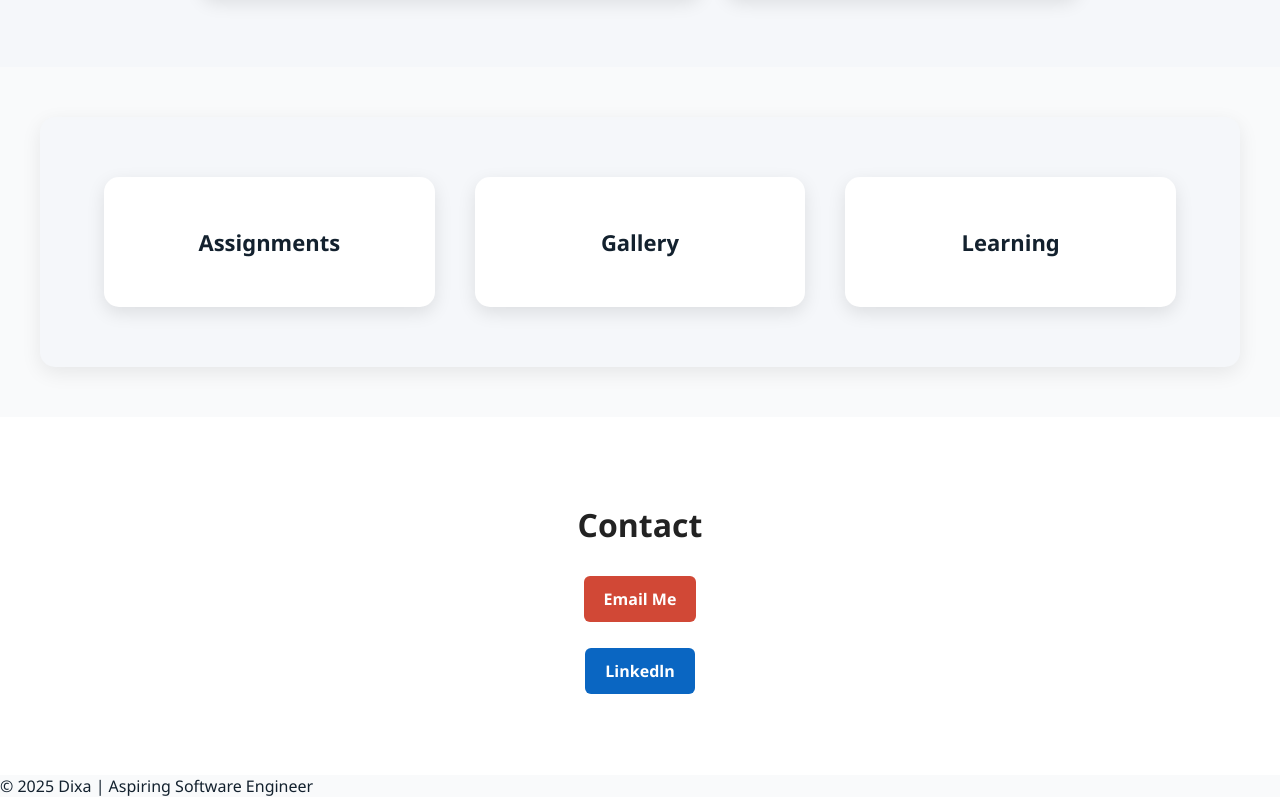
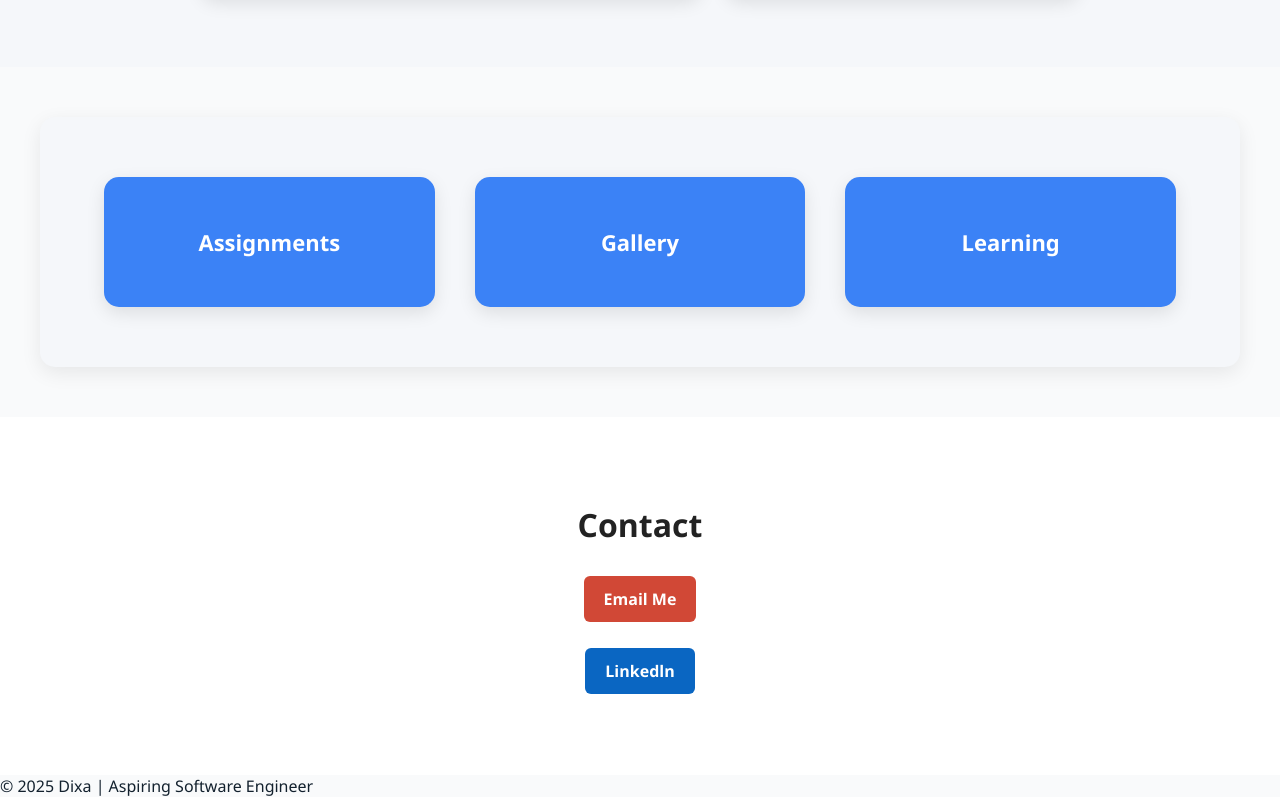
Before and after one commit to Dixa08/portfolio, a plain HTML site: page index.html in a window 1280 px wide. Shown: the part 2525-3322 px from the top of the page. Drawn offline with Linux system fonts and the light colour scheme.

Commit message:
Update style.css
Signed-off-by: Dixa08 <dixa.inf08@gmail.com>

```diff
--- a/style.css
+++ b/style.css
@@ -229,6 +229,7 @@ body {
 }
 
 /* Individual Buttons */
+/* Individual Buttons */
 .hero-btn {
     display: flex;
     justify-content: center;
@@ -236,8 +237,8 @@ body {
     padding: 50px 20px;
     font-size: 22px;
     font-weight: 700;
-    color: #13212e; /* dark text for contrast on light background */
-    background-color: #ffffff; /* white button */
+    color: #ffffff; /* White text for contrast on blue */
+    background-color: #3b82f6; /* blue button, matches theme */
     text-decoration: none;
     text-align: center;
     border-radius: 15px;
@@ -249,7 +250,7 @@ body {
 .hero-btn:hover {
     transform: translateY(-6px);
     box-shadow: 0 12px 28px rgba(0,0,0,0.15);
-    background-color: #e0e0e0; /* light grey hover */
+    background-color: #2563eb; /* slightly darker blue on hover */
     cursor: pointer;
 }
 
```
